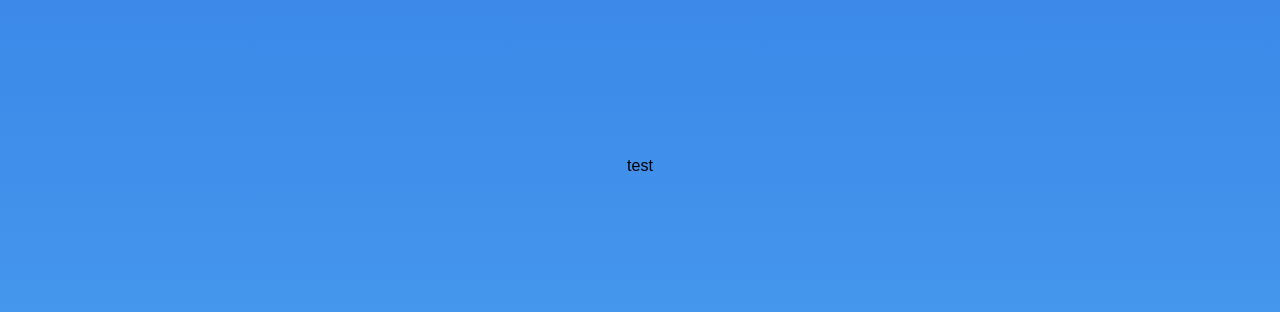
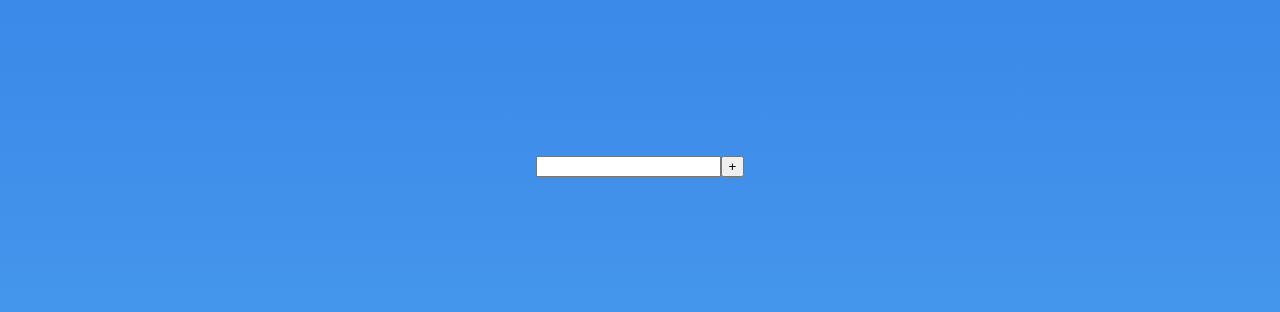
Before and after one commit to WitkowskiMichau/todo-react-redux-ts, a React app: page / in a window 1280 px wide. Shown: the part 234-546 px from the top of the page. Built offline with nearby package versions, Linux system fonts and the light colour scheme.

Commit message:
Added AddTodo Component - future container

```diff
--- a/src/components/App.tsx
+++ b/src/components/App.tsx
@@ -1,8 +1,9 @@
 import React from 'react'
+import AddTodo from '../containers/AddTodo';
 
 const App: React.StatelessComponent<{}> = () => (
     <div className="app-container">
-        test
+        <AddTodo/>
     </div>
 );
 
--- /dev/null
+++ b/src/containers/AddTodo.tsx
@@ -0,0 +1,43 @@
+import React, { Component } from 'react';
+import { connect } from 'react-redux';
+
+interface OwnProps {}
+type Props =  OwnProps
+
+interface State {
+    inputValue: string
+}
+
+class AddTodo extends Component<Props, State> {
+    state = {inputValue: ''};
+    handleChange = (event: React.ChangeEvent<HTMLInputElement>): void => {
+        this.setState({inputValue: event.target.value})
+    };
+    handleSubmit = (event: React.FormEvent<EventTarget>): void => {
+        event.preventDefault();
+        this.setState({inputValue: ''})
+    };
+
+    render() {
+        return (
+            <form
+                className="submit-form"
+                onSubmit={this.handleSubmit}
+            >
+                <input
+                    className="submit-input"
+                    value={this.state.inputValue}
+                    onChange={this.handleChange}
+                />
+                <button
+                    className="submit-button"
+                    type="submit"
+                >
+                    +
+                </button>
+            </form>
+        )
+    }
+}
+
+export default AddTodo;
```
